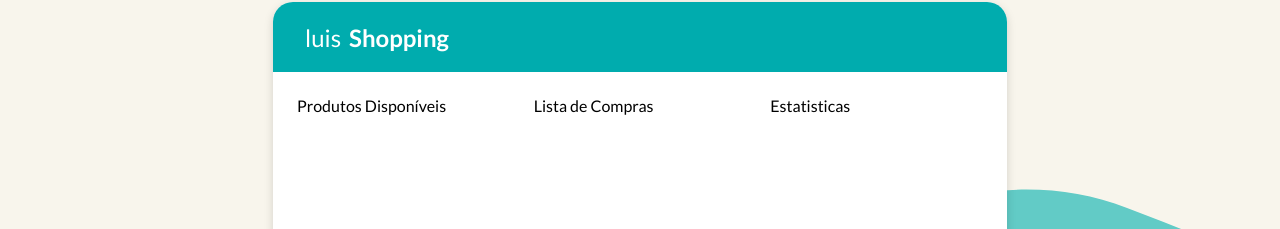
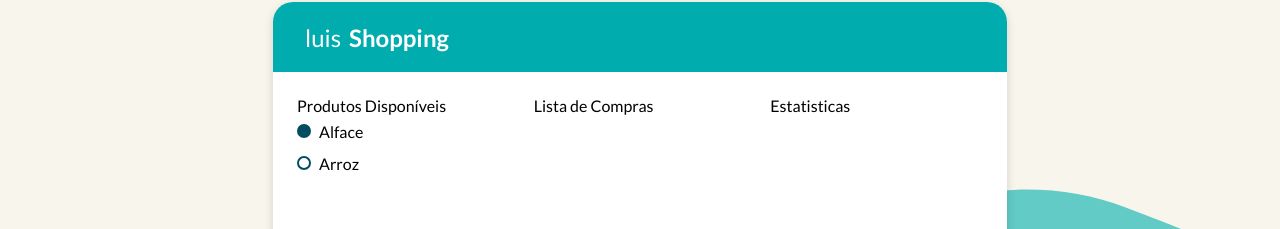
Before and after one commit to lffteclado/Alga-Shopping-React, a React (Create React App) app: page / in a window 1280 px wide. Shown: the part 111-340 px from the top of the page. Built offline with nearby package versions, Linux system fonts and the light colour scheme.

Commit message:
Checkbox

```diff
--- a/src/components/App/App.jsx
+++ b/src/components/App/App.jsx
@@ -1,9 +1,13 @@
-import React from "react";
+import React, { useState } from "react";
+import Checkbox from "../../shared/Checkbox";
 import AppContainer from "../AppContainer";
 import AppHeader from '../AppHeader'
 import { Container, Wrapper } from "./App.style";
 
 export default function App (){
+const [lettuce, setLettuce ] = useState(true)
+const [rice, setRice] = useState(false)
+
    return <Wrapper>
     <Container>
         <AppHeader />
@@ -11,6 +15,16 @@
          left={
           <div>
             Produtos Disponíveis
+            <Checkbox
+              value={lettuce}
+              title="Alface"
+              onClick={() => setLettuce(!lettuce)}
+            />
+            <Checkbox
+              value={rice}
+              title="Arroz"
+              onClick={() => setRice(!rice)}
+            />
           </div>}
           middle={
             <div>
--- /dev/null
+++ b/src/shared/Checkbox/Checkbox.jsx
@@ -0,0 +1,9 @@
+import React from "react";
+import { Indicator, Wrapper } from "./Checkbox.styles";
+
+export default function Checkbox ({ value, title, onClick }) {
+    return <Wrapper onClick={onClick}>
+        <Indicator value={value}/>
+        { title }
+    </Wrapper>
+}
--- /dev/null
+++ b/src/shared/Checkbox/Checkbox.styles.js
@@ -0,0 +1,26 @@
+import styled from "styled-components";
+
+export const Wrapper = styled.div`
+    height: 32px;
+
+    display: flex;
+    align-items: center;
+    cursor: default;
+`
+
+export const Indicator = styled.div`
+    height: 14px;
+    width: 14px;
+
+    border-radius: 7px;
+
+    /*background-color: #004D61;*/
+
+    ${props => props.value ? 'background-color: #004D61;' : ''}
+
+    border: 2px solid #004D61;
+
+    margin-right: 8px;
+    cursor: pointer;
+
+`
--- /dev/null
+++ b/src/shared/Checkbox/index.js
@@ -0,0 +1 @@
+export { default } from './Checkbox'
```
